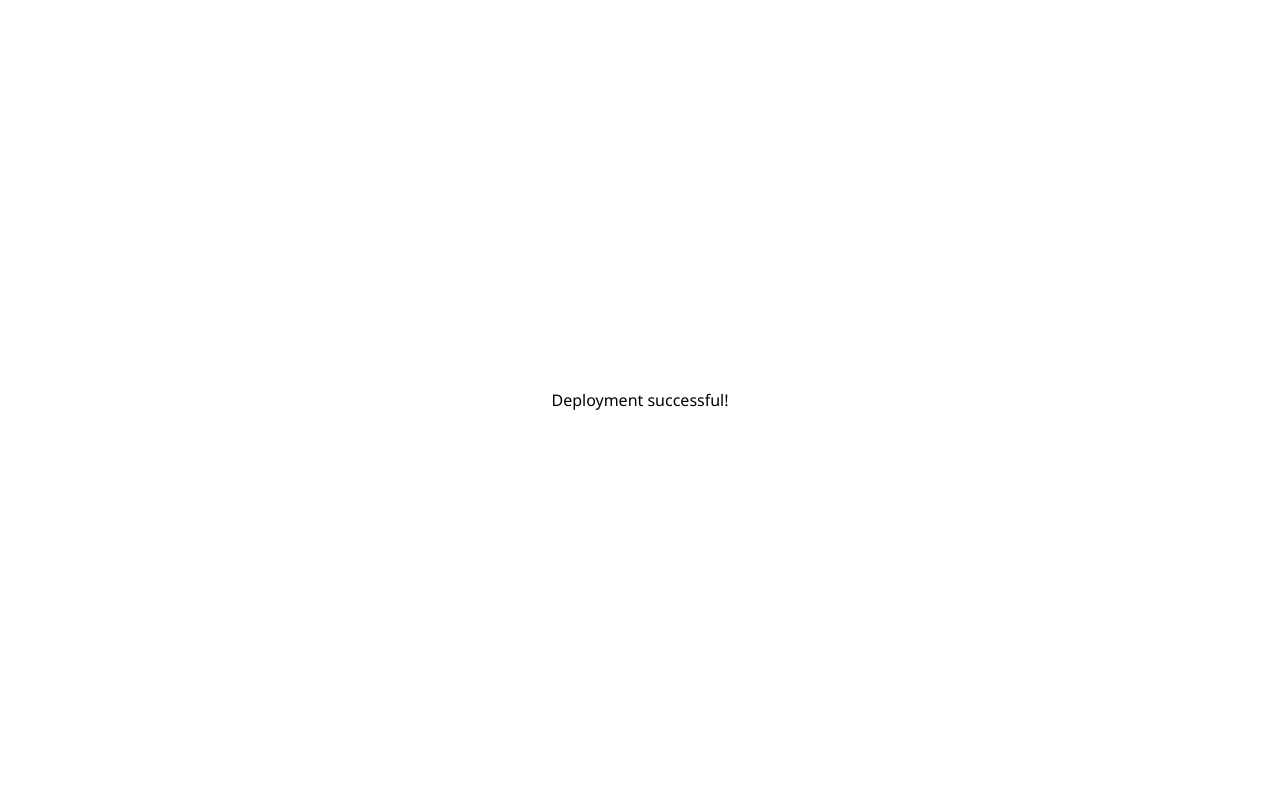
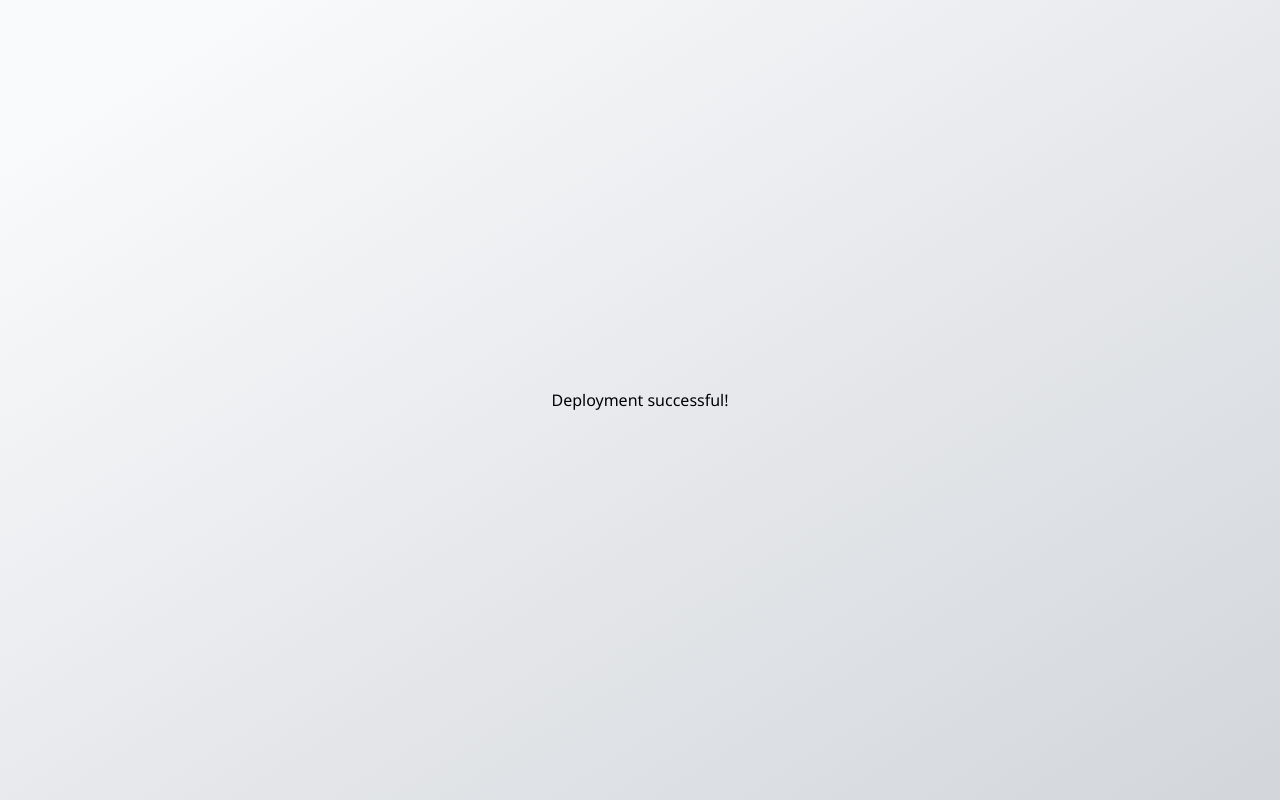
Before and after one commit to johnnygerard/gfe-testimonial-card, a Next.js app: page / in a window 1280 px wide. Built offline with nearby package versions, Linux system fonts and the light colour scheme.

Commit message:
feat: add canvas background

```diff
--- a/src/app/layout.tsx
+++ b/src/app/layout.tsx
@@ -1,3 +1,4 @@
+import { clsx } from "clsx";
 import type { Metadata } from "next";
 import { Noto_Sans } from "next/font/google";
 import "./globals.css";
@@ -36,7 +37,14 @@ type Props = {
 const RootLayout = ({ children }: Props) => {
   return (
     <html className={notoSans.variable} lang="en-US">
-      <body className="font-sans">{children}</body>
+      <body
+        className={clsx(
+          "font-sans",
+          "bg-linear-148 from-[#F9FAFB] from-[8.89%] to-[#D2D6DB] to-[100.48%]",
+        )}
+      >
+        {children}
+      </body>
     </html>
   );
 };
```
